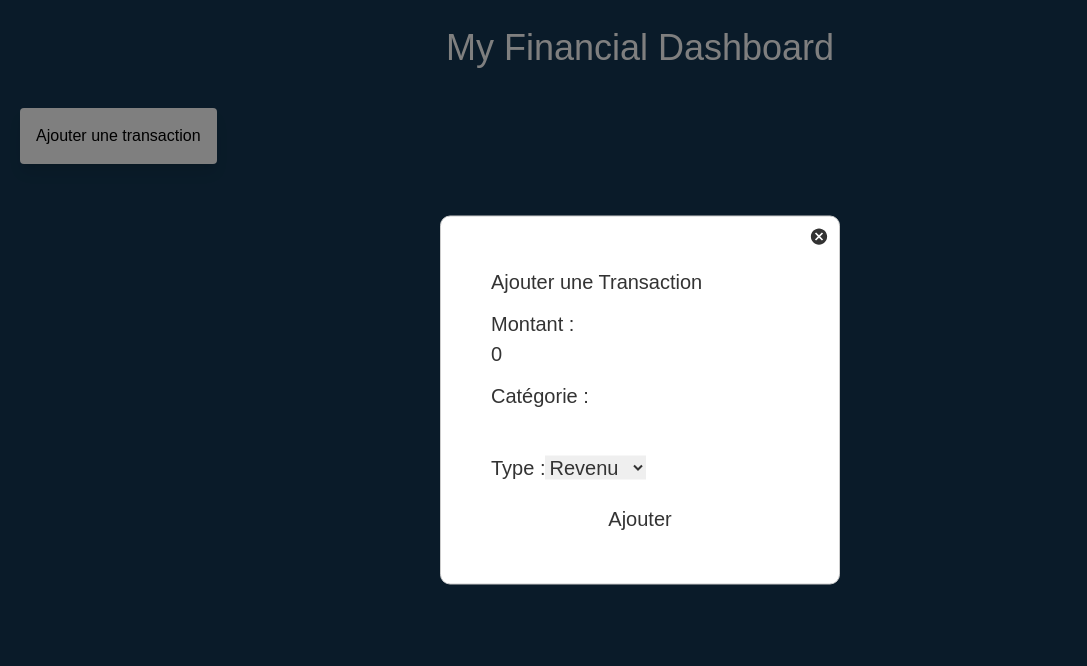
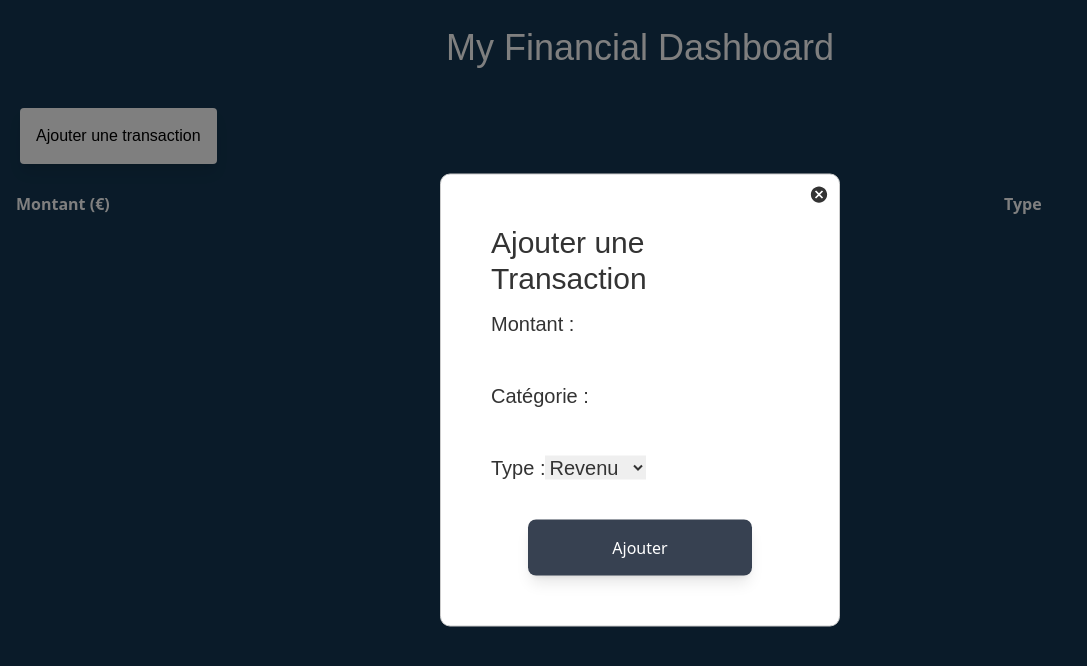
Before and after one commit to Animasso/Financial-Dashoard, a React (Vite) app: page / in a window 1280 px wide. Both pictures are taken after a click on the button "Ajouter une transaction". Shown: the top 666 px of the page, without its empty margins (0-1087 px from the left). Built offline with nearby package versions, Linux system fonts and the light colour scheme; a web font is replaced by a local one.

Commit message:
add table and styles

```diff
--- a/src/components/Dashboard.tsx
+++ b/src/components/Dashboard.tsx
@@ -27,14 +27,26 @@ const Dashboard = () => {
                 onClose={() => setIsModalOpen(false)}
                 addTransaction={addTransaction} />
             {/* Affichage des transactions */}
-            <ul>
-                {transactions.map((transaction, index) => (
-                    <li key={index}>
-                        {transaction.amount} € - {transaction.category} (
-                        {transaction.type === "income" ? "Revenu" : "Dépense"})
-                    </li>
-                ))}
-            </ul>
+            <table className="table-auto w-full mt-5 text-left text-white">
+                <thead>
+                    <tr>
+                        <th className="px-4 py-2">Montant (€)</th>
+                        <th className="px-4 py-2">Catégorie</th>
+                        <th className="px-4 py-2">Type</th>
+                    </tr>
+                </thead>
+                <tbody>
+                    {transactions.map((transaction, index) => (
+                        <tr key={index} className="bg-gray-800 border-b">
+                            <td className="px-4 py-2">{transaction.amount}</td>
+                            <td className="px-4 py-2">{transaction.category}</td>
+                            <td className="px-4 py-2">
+                                {transaction.type === "income" ? "Revenu" : "Dépense"}
+                            </td>
+                        </tr>
+                    ))}
+                </tbody>
+            </table>
         </div>
     )
 }
--- a/src/components/ModalForm.tsx
+++ b/src/components/ModalForm.tsx
@@ -1,28 +1,35 @@
 import Modal from "react-modal";
 import { Props } from "./types/types";
 import { useState } from "react";
-import { FiX } from "react-icons/fi";
 import { IoMdCloseCircle } from "react-icons/io";
 import { motion } from "framer-motion";
 
 Modal.setAppElement("#root");
 
 const ModalForm = ({ isOpen, onClose, addTransaction }: Props) => {
-    const [amount, setAmount] = useState<number>(0)
+    const [amount, setAmount] = useState<string>("")
     const [category, setCategory] = useState<string>("")
     const [type, setType] = useState<"income" | "expense">("income")
 
+    const handleAmountChange = (e: React.ChangeEvent<HTMLInputElement>) => {
+        const value = e.target.value;
+        if (/^\d*$/.test(value)) {
+            setAmount(value);
+        }
+    };
+
     const handleSubmit = (e: React.FormEvent) => {
         e.preventDefault();
-        addTransaction({ amount, category, type });
-        setAmount(0);
+        addTransaction({ amount: Number(amount), category, type });
+        setAmount("");
         setCategory("");
         setType("income");
-        onClose(); // Fermer la modale
+        onClose();
     };
     return (
         <Modal
             isOpen={isOpen}
+            aria-label="Fermer la modale"
             onRequestClose={onClose}
             contentLabel="Ajouter une transaction"
             style={{
@@ -43,7 +50,6 @@ const ModalForm = ({ isOpen, onClose, addTransaction }: Props) => {
                     fontSize: "20px",
                     color: "#333",
                     lineHeight: "1.5",
-
                     marginBottom: "5px",
                 },
             }}
@@ -67,15 +73,15 @@ const ModalForm = ({ isOpen, onClose, addTransaction }: Props) => {
                 exit={{ opacity: 0, scale: 0.8 }}
                 transition={{ duration: 0.8 }}
             >
-                <h2 className=" mb-3">Ajouter une Transaction</h2>
+                <h2 className=" mb-3 text-3xl">Ajouter une Transaction</h2>
                 <form onSubmit={handleSubmit}>
                     <div>
                         <label>Montant :</label>
                         <input
-                            className=" mb-3"
+                            className=" mb-3 [appearance:textfield] [&::-webkit-outer-spin-button]:appearance-none [&::-webkit-inner-spin-button]:appearance-none focus:ring-blue-500 focus:border-blue-500"
                             type="number"
                             value={amount}
-                            onChange={(e) => setAmount(Number(e.target.value))}
+                            onChange={handleAmountChange}
                             required
                         />
                     </div>
@@ -96,8 +102,8 @@ const ModalForm = ({ isOpen, onClose, addTransaction }: Props) => {
                             <option value="expense">Dépense</option>
                         </select>
                     </div>
-                    <div className=" mt-3 flex justify-center text-center" >
-                        <button type="submit">Ajouter</button>
+                    <div className=" mt-7 flex justify-center text-center" >
+                        <button className=" hover:bg-slate-500 w-3/4 bg-gray-700 rounded-lg py-4 px-4 shadow-lg font-sans text-base text-white" type="submit">Ajouter</button>
                     </div>
 
                 </form>
```
